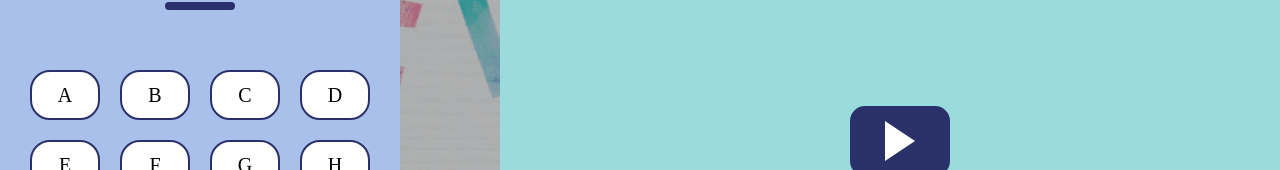
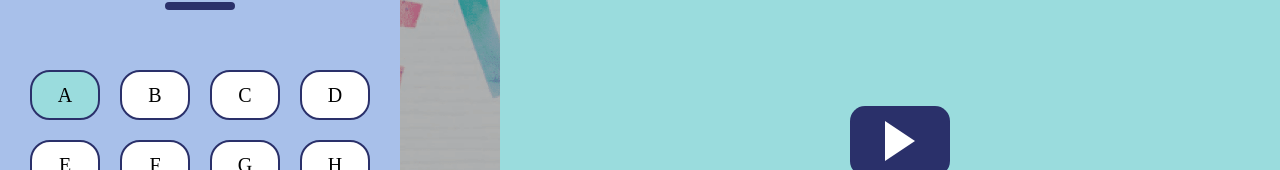
Before and after one commit to elice-AI4/sonsaengnim, a React (Create React App) app in the folder front/: page /learning/alphabet/game/play in a window 1280 px wide. Shown: the part 498-668 px from the top of the page. Built offline with nearby package versions, Linux system fonts and the light colour scheme; a web font is replaced by a local one.

Commit message:
feat : 학습/play 페이지 선택된 알파벳 버튼 color 부여

```diff
--- a/front/src/components/page/Learning/Game/alphabetList/AlphabetList.style.tsx
+++ b/front/src/components/page/Learning/Game/alphabetList/AlphabetList.style.tsx
@@ -10,7 +10,6 @@ export const AlphabetButton = styled.div`
   width: 7rem;
   height: 5rem;
 
-  background-color: white;
   margin: 1rem;
 
   display: flex;
@@ -31,4 +30,10 @@ export const AlphabetButton = styled.div`
       border: 2px solid ${theme.learning.play.darkBlue};
     `;
   }}
+  &.target {
+    background-color: ${(props) => props.theme.learning.play.cyan};
+  }
+  &.non-target {
+    background-color: white;
+  }
 `;
--- a/front/src/components/page/Learning/Game/alphabetList/AlphabetList.tsx
+++ b/front/src/components/page/Learning/Game/alphabetList/AlphabetList.tsx
@@ -1,4 +1,4 @@
-import React from "react";
+import React, { useState } from "react";
 import { AlphabetButton, Container } from "./AlphabetList.style";
 
 const Alphabet = [
@@ -35,13 +35,18 @@ interface AlphabetListProps {
 }
 
 const AlphabetList = ({ handleSetSrc }: AlphabetListProps) => {
+  const [curIndex, setIcurIndex] = useState(0);
   return (
     <Container>
       {Alphabet.map((alpha, index) => {
         return (
           <AlphabetButton
             key={`${alpha} ${index}`}
-            onClick={() => handleSetSrc(index)}
+            onClick={() => {
+              handleSetSrc(index);
+              setIcurIndex(index);
+            }}
+            className={curIndex === index ? "target" : "non-target"}
           >
             {alpha}
           </AlphabetButton>
```
